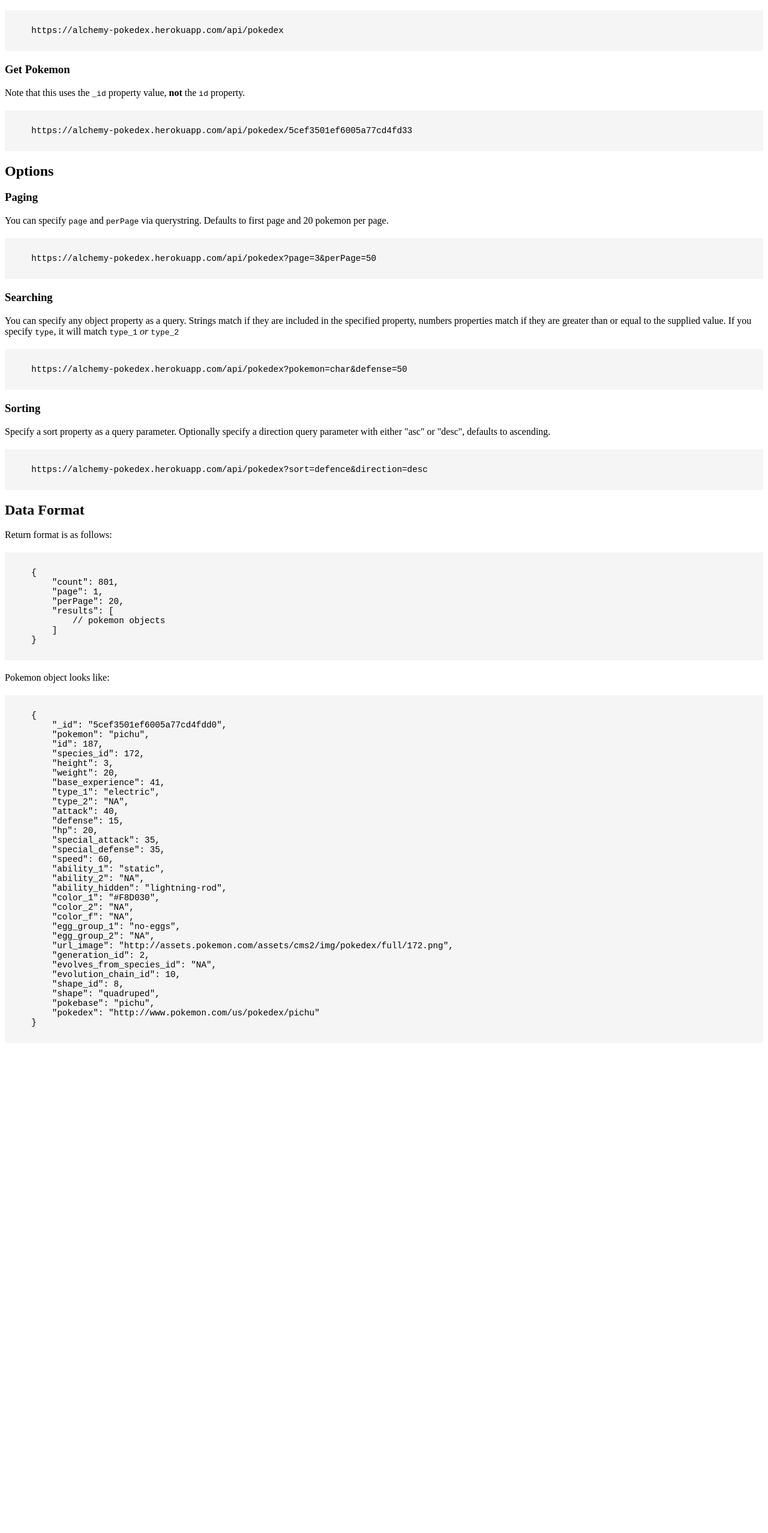
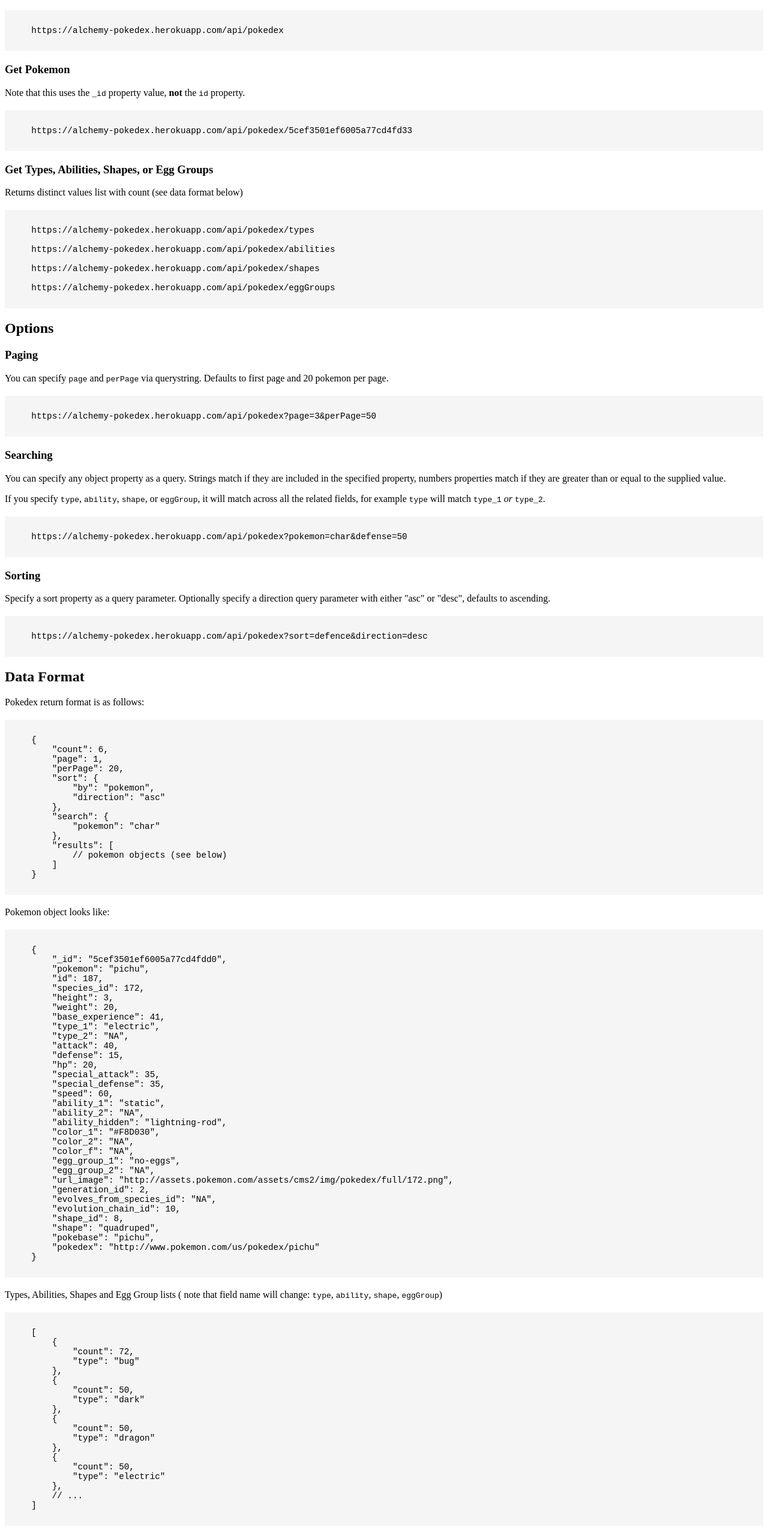
Before and after one commit to alchemycodelab/pokedex-server, a website: page public/index.html in a window 1280 px wide. Shown: the part 152-2708 px from the top of the page at 60% size. Before the commit the page ends 1911 px from the top, so only its background shows below. Drawn offline with Linux system fonts and the light colour scheme.

Commit message:
add types, shapes, abilites, eggGroups as endpoints with counts, and $or searches

```diff
--- a/public/index.html
+++ b/public/index.html
@@ -30,11 +30,27 @@
     <h3>Get Pokemon</h3>
     <p>
         Note that this uses the <code>_id</code> property value,
-        <strong>not</strong> the <code>id</code> property.</p>
+        <strong>not</strong> the <code>id</code> property.
+    </p>
     <p>
         <pre>
     <code>
     https://alchemy-pokedex.herokuapp.com/api/pokedex/5cef3501ef6005a77cd4fd33
+    </code></pre>
+    </p>
+
+    <h3>Get Types, Abilities, Shapes, or Egg Groups</h3>
+    <p>Returns distinct values list with count (see data format below)</p>
+    <p>
+        <pre>
+    <code>
+    https://alchemy-pokedex.herokuapp.com/api/pokedex/types
+
+    https://alchemy-pokedex.herokuapp.com/api/pokedex/abilities
+
+    https://alchemy-pokedex.herokuapp.com/api/pokedex/shapes
+
+    https://alchemy-pokedex.herokuapp.com/api/pokedex/eggGroups
     </code></pre>
     </p>
 
@@ -56,9 +72,15 @@
     <p>
         You can specify any object property as a query. Strings match
         if they are included in the specified property, numbers properties
-        match if they are greater than or equal to the supplied value. If you
-        specify <code>type</code>, it will match <code>type_1</code> <em>or</em>
-        <code>type_2</code>
+        match if they are greater than or equal to the supplied value.
+    </p>
+    <p>
+        If you specify <code>type</code>,
+        <code>ability</code>,
+        <code>shape</code>, or
+        <code>eggGroup</code>, it will match across all the related
+        fields, for example <code>type</code> will match <code>type_1</code>
+        <em>or</em> <code>type_2</code>.
     </p>
     <p>
         <pre>
@@ -82,17 +104,24 @@
 
     <h2>Data Format</h2>
     <p>
-        Return format is as follows:
+        Pokedex return format is as follows:
     </p>
     <p>
         <pre>
     <code>
     {
-        "count": 801,
+        "count": 6,
         "page": 1,
         "perPage": 20,
+        "sort": {
+            "by": "pokemon",
+            "direction": "asc"
+        },
+        "search": {
+            "pokemon": "char"
+        },
         "results": [
-            // pokemon objects
+            // pokemon objects (see below)
         ]
     }
     </code></pre>
@@ -138,5 +167,38 @@
     }
     </code></pre>
     </p>
+
+    <p>
+        Types, Abilities, Shapes and Egg Group lists (
+        note that field name will change:
+        <code>type</code>,
+        <code>ability</code>,
+        <code>shape</code>,
+        <code>eggGroup</code>)
+    </p>
+    <p>
+        <pre>
+    <code>
+    [
+        {
+            "count": 72,
+            "type": "bug"
+        },
+        {
+            "count": 50,
+            "type": "dark"
+        },
+        {
+            "count": 50,
+            "type": "dragon"
+        },
+        {
+            "count": 50,
+            "type": "electric"
+        },
+        // ...
+    ]
+    </code></pre>
+    </p>
 </body>
 </html>
```
Also changed, not shown: lib/models/pokemon.js (+48 -0 lines), lib/routes/create-find.js (+25 -13 lines), lib/routes/pokedex.js (+16 -0 lines).
